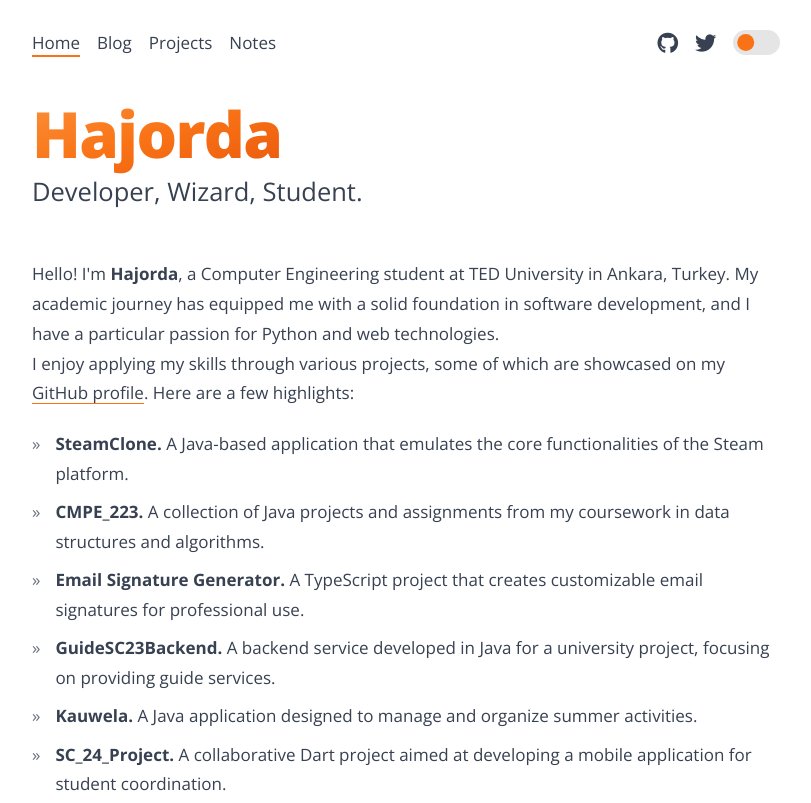
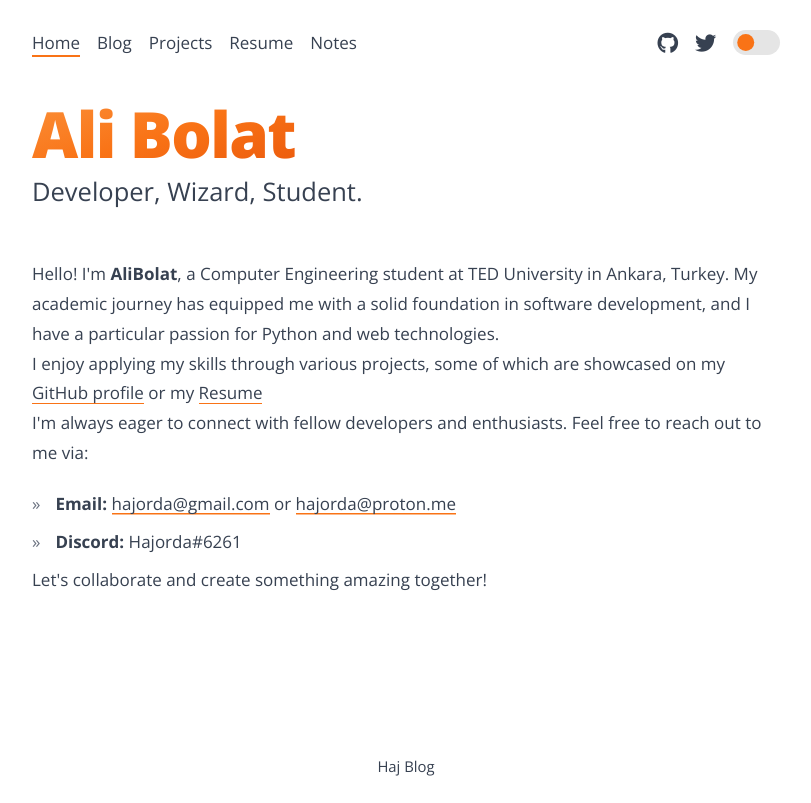
Before and after one commit to Hajorda/hajBlog, an Astro site: page / in a window 1280 px wide. Shown: the top 803 px of the page, without its empty margins (234-1045 px from the left). Built offline with nearby package versions, Linux system fonts and the light colour scheme; Astro itself is replaced by a stand-in of ours.

Commit message:
projects added main page edited resume tab added

```diff
--- a/src/components/AboutTheTheme.astro
+++ b/src/components/AboutTheTheme.astro
@@ -1,36 +1,11 @@
 <div>
   <p>
-    Hello! I'm <strong>Hajorda</strong>, a Computer Engineering student at TED University in Ankara, Turkey. My academic journey has equipped me with a solid foundation in software development, and I have a particular passion for Python and web technologies.
+    Hello! I'm <strong>AliBolat</strong>, a Computer Engineering student at TED University in Ankara, Turkey. My academic journey has equipped me with a solid foundation in software development, and I have a particular passion for Python and web technologies.
   </p>
   <p>
-    I enjoy applying my skills through various projects, some of which are showcased on my <a href="https://github.com/Hajorda/" target="_blank">GitHub profile</a>. Here are a few highlights:
+    I enjoy applying my skills through various projects, some of which are showcased on my <a href="https://github.com/Hajorda/" target="_blank">GitHub profile</a> or my <a href="https://www.alibolat.xyz/resume.pdf">Resume</a>
   </p>
-  <ul class="mt-5">
-    <li>
-      <strong>SteamClone.</strong>
-      A Java-based application that emulates the core functionalities of the Steam platform.
-    </li>
-    <li>
-      <strong>CMPE_223.</strong>
-      A collection of Java projects and assignments from my coursework in data structures and algorithms.
-    </li>
-    <li>
-      <strong>Email Signature Generator.</strong>
-      A TypeScript project that creates customizable email signatures for professional use.
-    </li>
-    <li>
-      <strong>GuideSC23Backend.</strong>
-      A backend service developed in Java for a university project, focusing on providing guide services.
-    </li>
-    <li>
-      <strong>Kauwela.</strong>
-      A Java application designed to manage and organize summer activities.
-    </li>
-    <li>
-      <strong>SC_24_Project.</strong>
-      A collaborative Dart project aimed at developing a mobile application for student coordination.
-    </li>
-  </ul>
+
   <p>
     I'm always eager to connect with fellow developers and enthusiasts. Feel free to reach out to me via:
   </p>
--- a/src/components/Header.astro
+++ b/src/components/Header.astro
@@ -16,6 +16,7 @@ import DarkModeToggle from "./DarkModeToggle.astro";
         <li><HeaderLink href="/">Home</HeaderLink></li>
         <li><HeaderLink href="/blog">Blog</HeaderLink></li>
         <li><HeaderLink href="/projects">Projects</HeaderLink></li>
+        <li><HeaderLink href="https://www.alibolat.xyz/resume.pdf">Resume</HeaderLink></li>
         <li><HeaderLink href="https://notes.alibolat.xyz/">Notes</HeaderLink></li>
       </ul>
     </section>
--- a/src/components/Intro.astro
+++ b/src/components/Intro.astro
@@ -9,7 +9,7 @@
       <span
         class="bg-gradient-to-br from-[#fb923c] via-[#f97316] to-[#ea580c] dark:from-primary-main dark:via-primary-main dark:to-primary-main bg-clip-text text-transparent"
       >
-        Hajorda
+        Ali Bolat
       </span>
     </h1>
     <p class="text-2xl pb-4">Developer, Wizard, Student.</p>
```
Also changed, not shown: content/projects/adaFinalProject.md (added, +7 -0 lines), content/projects/fakeSteam.md (added, +7 -0 lines), content/projects/guvenliYuvam.md (added, +7 -0 lines), content/projects/kauwela.md (added, +7 -0 lines), content/projects/keduApp.md (added, +7 -0 lines), content/projects/keduAppFlutter.md (added, +7 -0 lines), content/projects/kedufiy.md (added, +7 -0 lines), content/projects/threejsGalery.md (added, +7 -0 lines), public/images/kedufiy-banner.png (added), public/images/kedufiy-env.png (added), 1 other file.
